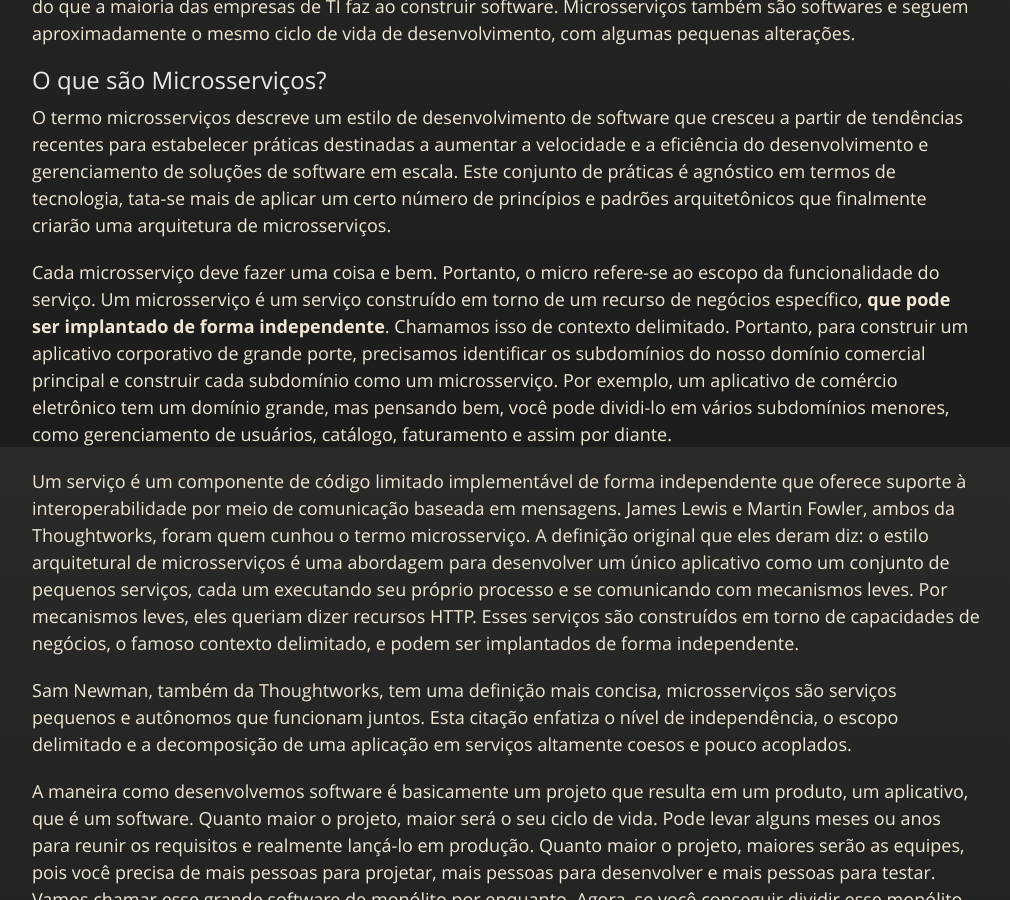
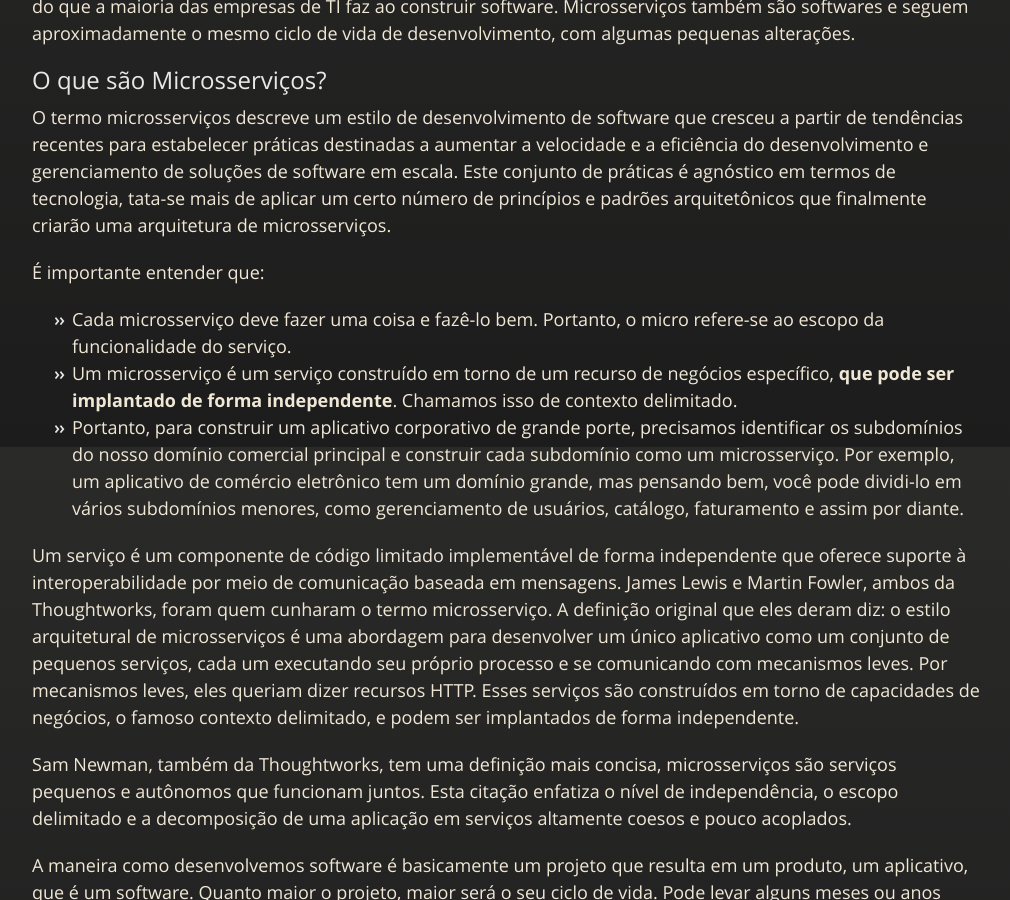
Before and after one commit to JeannAndrade/jeannandrade.github.io, a Jekyll site: the page built from content/microservice/index.md, in a window 1280 px wide and 900 px high, scrolled down 1353 px. Shown: the whole window, without its empty margins (108-1118 px from the left). Built offline with Jekyll 4.4.1, drawn with Linux system fonts in a browser that asks for light colours; nearby versions of some CDN libraries; comment, search, counter and statistics services are not loaded; our own code applies the rules of GitHub Pages for plain Markdown files.

Commit message:
formatacao

```diff
--- a/content/microservice/index.md
+++ b/content/microservice/index.md
@@ -36,9 +36,13 @@ Uma organização normalmente terá vários desses projetos, maiores, menores, e
 
 O termo microsserviços descreve um estilo de desenvolvimento de software que cresceu a partir de tendências recentes para estabelecer práticas destinadas a aumentar a velocidade e a eficiência do desenvolvimento e gerenciamento de soluções de software em escala. Este conjunto de práticas é agnóstico em termos de tecnologia, tata-se mais de aplicar um certo número de princípios e padrões arquitetônicos que finalmente criarão uma arquitetura de microsserviços.
 
-Cada microsserviço deve fazer uma coisa e bem. Portanto, o micro refere-se ao escopo da funcionalidade do serviço. Um microsserviço é um serviço construído em torno de um recurso de negócios específico, **que pode ser implantado de forma independente**. Chamamos isso de contexto delimitado. Portanto, para construir um aplicativo corporativo de grande porte, precisamos identificar os subdomínios do nosso domínio comercial principal e construir cada subdomínio como um microsserviço. Por exemplo, um aplicativo de comércio eletrônico tem um domínio grande, mas pensando bem, você pode dividi-lo em vários subdomínios menores, como gerenciamento de usuários, catálogo, faturamento e assim por diante.
+É importante entender que:
 
-Um serviço é um componente de código limitado implementável de forma independente que oferece suporte à interoperabilidade por meio de comunicação baseada em mensagens. James Lewis e Martin Fowler, ambos da Thoughtworks, foram quem cunhou o termo microsserviço. A definição original que eles deram diz: o estilo arquitetural de microsserviços é uma abordagem para desenvolver um único aplicativo como um conjunto de pequenos serviços, cada um executando seu próprio processo e se comunicando com mecanismos leves. Por mecanismos leves, eles queriam dizer recursos HTTP. Esses serviços são construídos em torno de capacidades de negócios, o famoso contexto delimitado, e podem ser implantados de forma independente.
+* Cada microsserviço deve fazer uma coisa e fazê-lo bem. Portanto, o micro refere-se ao escopo da funcionalidade do serviço.
+* Um microsserviço é um serviço construído em torno de um recurso de negócios específico, **que pode ser implantado de forma independente**. Chamamos isso de contexto delimitado.
+* Portanto, para construir um aplicativo corporativo de grande porte, precisamos identificar os subdomínios do nosso domínio comercial principal e construir cada subdomínio como um microsserviço. Por exemplo, um aplicativo de comércio eletrônico tem um domínio grande, mas pensando bem, você pode dividi-lo em vários subdomínios menores, como gerenciamento de usuários, catálogo, faturamento e assim por diante.
+
+Um serviço é um componente de código limitado implementável de forma independente que oferece suporte à interoperabilidade por meio de comunicação baseada em mensagens. James Lewis e Martin Fowler, ambos da Thoughtworks, foram quem cunharam o termo microsserviço. A definição original que eles deram diz: o estilo arquitetural de microsserviços é uma abordagem para desenvolver um único aplicativo como um conjunto de pequenos serviços, cada um executando seu próprio processo e se comunicando com mecanismos leves. Por mecanismos leves, eles queriam dizer recursos HTTP. Esses serviços são construídos em torno de capacidades de negócios, o famoso contexto delimitado, e podem ser implantados de forma independente.
 
 Sam Newman, também da Thoughtworks, tem uma definição mais concisa, microsserviços são serviços pequenos e autônomos que funcionam juntos. Esta citação enfatiza o nível de independência, o escopo delimitado e a decomposição de uma aplicação em serviços altamente coesos e pouco acoplados.
 
```
